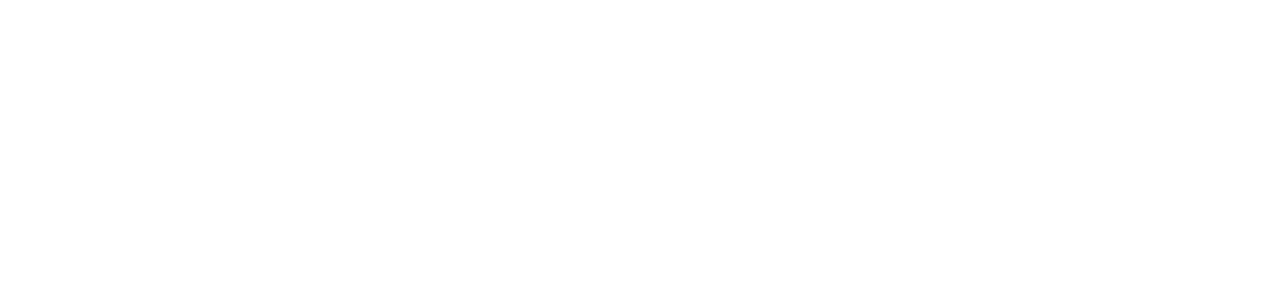
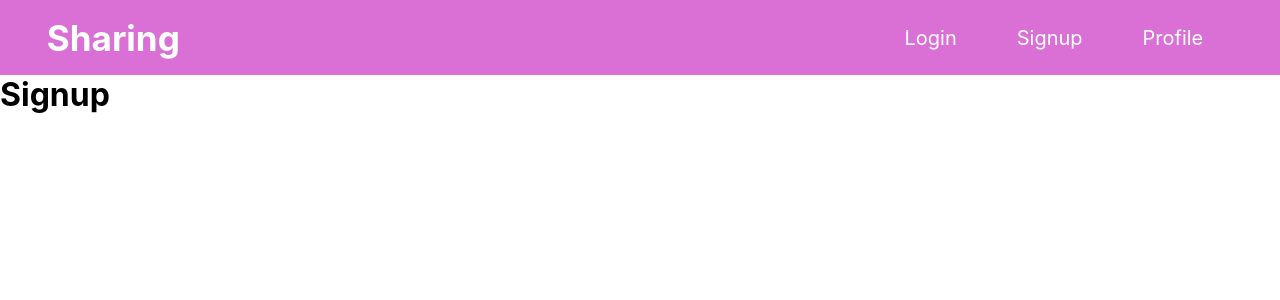
Before and after one commit to ggarushi/sharing, a React (Create React App) app in the folder client/: page /signup in a window 1280 px wide. Shown: the top 300 px of the page. Built offline with nearby package versions, Linux system fonts and the light colour scheme.

Commit message:
Navbar routes added

```diff
--- a/client/src/App.js
+++ b/client/src/App.js
@@ -1,8 +1,29 @@
 import React from 'react';
+import Navbar from './Components/Navbar'
+import {BrowserRouter,Route} from 'react-router-dom';
+import Home from './Components/screens/Home';
+import Signin from './Components/screens/Login';
+import Signup from './Components/screens/Signup';
+import Profile from './Components/screens/Profile';
 
 function App() {
   return (
-    <h1></h1>
+    <BrowserRouter>
+    <Navbar />
+    <Route exact path="/">
+    <Home />
+      </Route>
+    <Route path="/signin">
+      <Signin />
+    </Route>
+    <Route path="/signup">
+      <Signup />
+    </Route>
+    <Route path="/profile">
+      <Profile />
+    </Route>
+
+    </BrowserRouter>
 
   );
 }
--- a/client/src/Components/Navbar.css
+++ b/client/src/Components/Navbar.css
@@ -13,6 +13,8 @@
 }
 .logo{
     font-size:30px;
+    color:white;
+    text-decoration:none;
 }
 .nav-links{
     display:flex;
--- a/client/src/Components/Navbar.js
+++ b/client/src/Components/Navbar.js
@@ -5,16 +5,16 @@
     const[formobile,setmobile]=useState(false);
     return(
         <nav className="navbar">
-            <h3 className="logo">LOGO</h3>
+            <Link to="/" className="logo"><h3>Sharing</h3></Link>
             <ul className={formobile? "nav-links-mobile":"nav-links"}
             onClick={()=>setmobile(false)}>
-                <Link to="/" className="login">
+                <Link to="/signin" className="login">
                     <li>Login</li>
                 </Link>
-                <Link to="/" className="signup">
+                <Link to="/signup" className="signup">
                     <li>Signup</li>
                 </Link>
-                <Link to="/" className="profile">
+                <Link to="/profile" className="profile">
                     <li>Profile</li>
                 </Link>
             </ul>
@@ -26,3 +26,4 @@
         </nav>
     )
 }
+export default Navbar;
--- /dev/null
+++ b/client/src/Components/screens/Home.js
@@ -0,0 +1,5 @@
+import React from 'react';
+const Home=()=>{
+    return <h1>hii</h1>
+}
+export default Home;
--- /dev/null
+++ b/client/src/Components/screens/Login.js
@@ -0,0 +1,5 @@
+import React from 'react';
+const Login=()=>{
+    return <h1>Login</h1>
+}
+export default Login;
--- /dev/null
+++ b/client/src/Components/screens/Profile.js
@@ -0,0 +1,5 @@
+import React from 'react';
+const Profile=()=>{
+    return <h1>Profile</h1>
+}
+export default Profile;
--- /dev/null
+++ b/client/src/Components/screens/Signup.js
@@ -0,0 +1,5 @@
+import React from 'react';
+const Signup=()=>{
+    return <h1>Signup</h1>
+}
+export default Signup;
```
